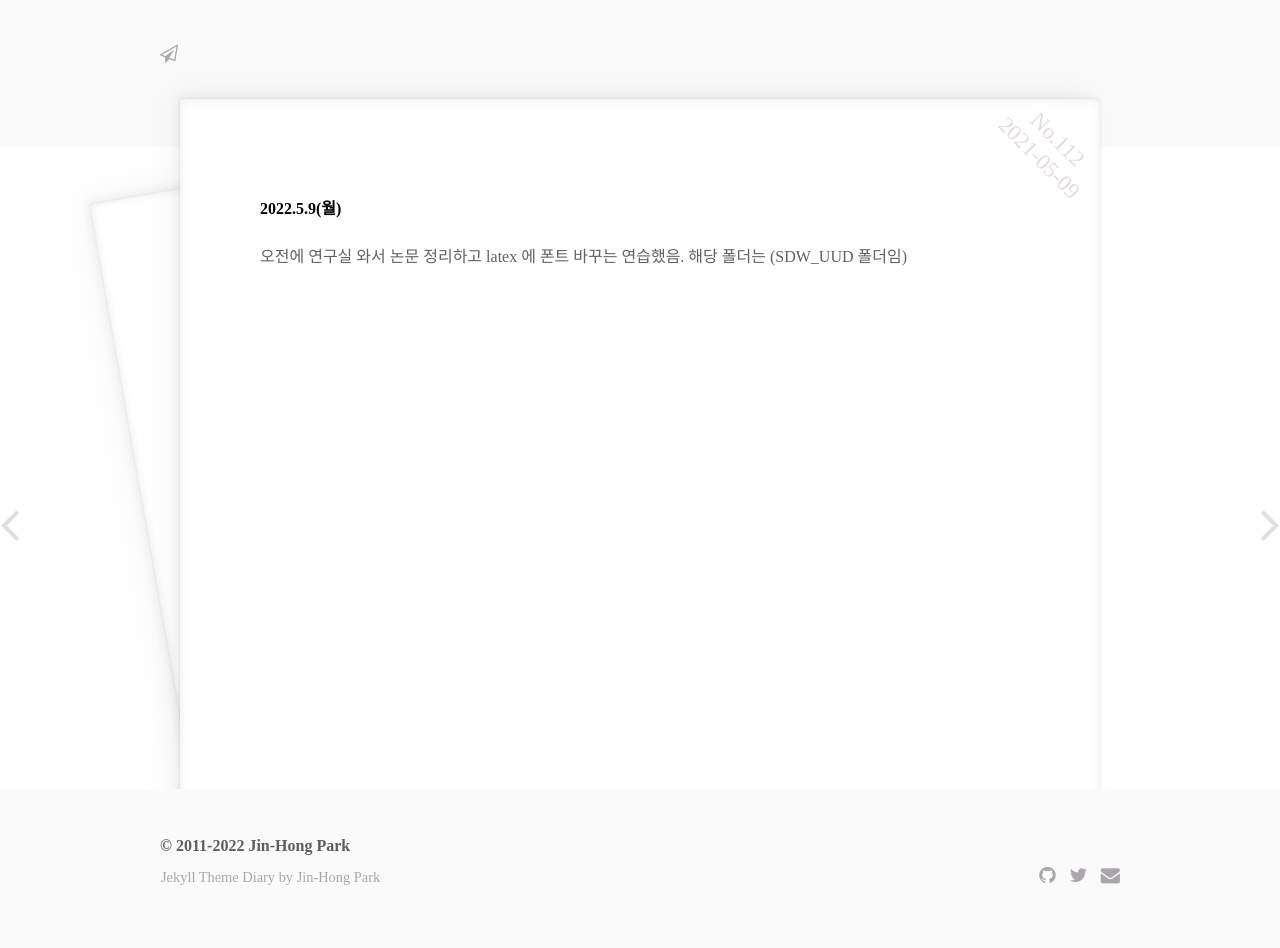
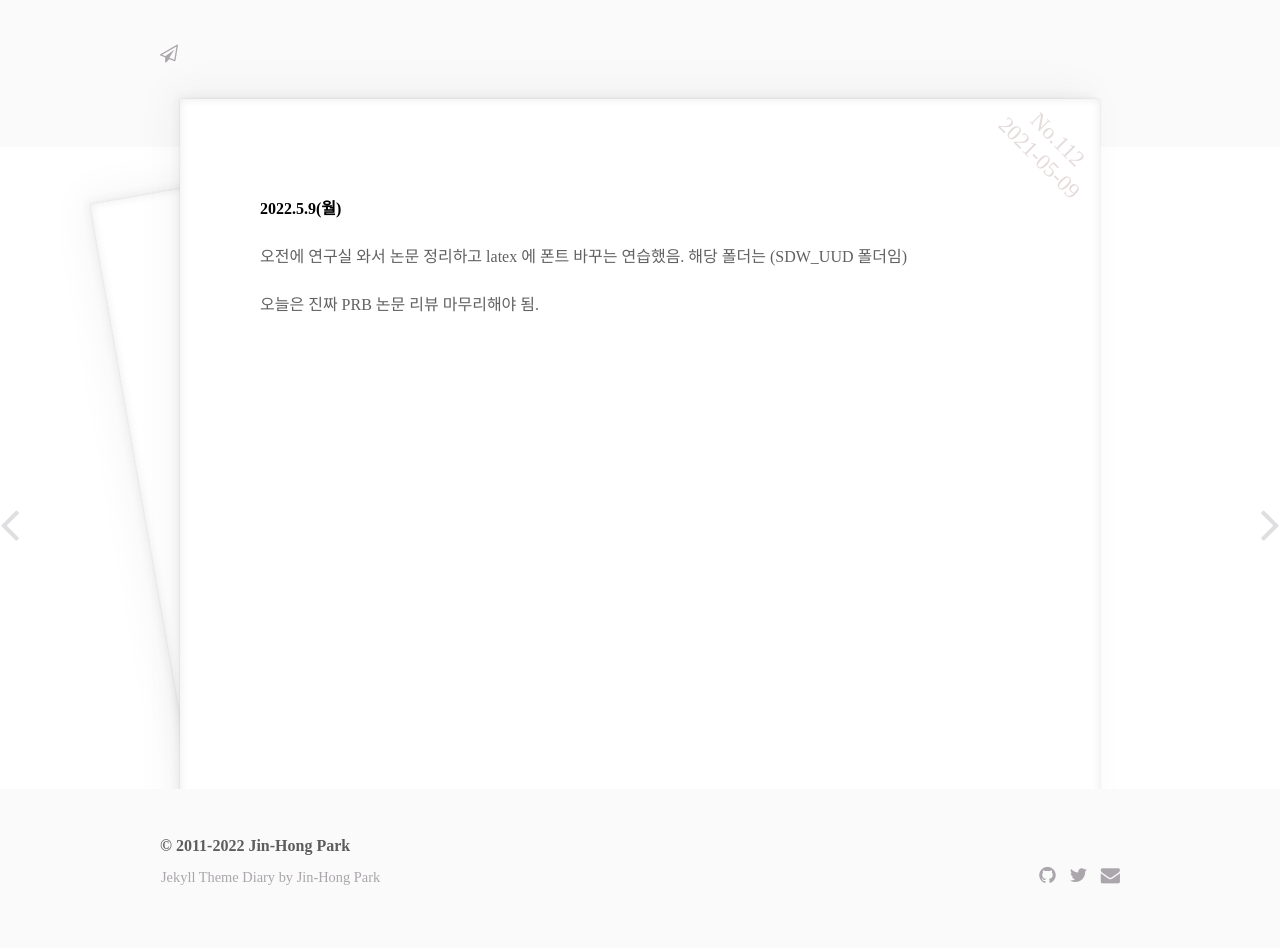
Before and after one commit to jinhong-park/journal, a Jekyll site: the page built from _posts/5_May/2021-05-09-May9th.md, in a window 1280 px wide. Built offline with Jekyll 4.4.1, drawn with Linux system fonts in a browser that asks for light colours.

Commit message:
“update”

```diff
--- a/_posts/5_May/2021-05-09-May9th.md
+++ b/_posts/5_May/2021-05-09-May9th.md
@@ -9,3 +9,6 @@ excerpt: ""
 **2022.5.9(월)**
 
 오전에 연구실 와서 논문 정리하고 latex 에 폰트 바꾸는 연습했음. 해당 폴더는 (SDW_UUD 폴더임)
+
+
+오늘은 진짜 PRB 논문 리뷰 마무리해야 됨.
```
